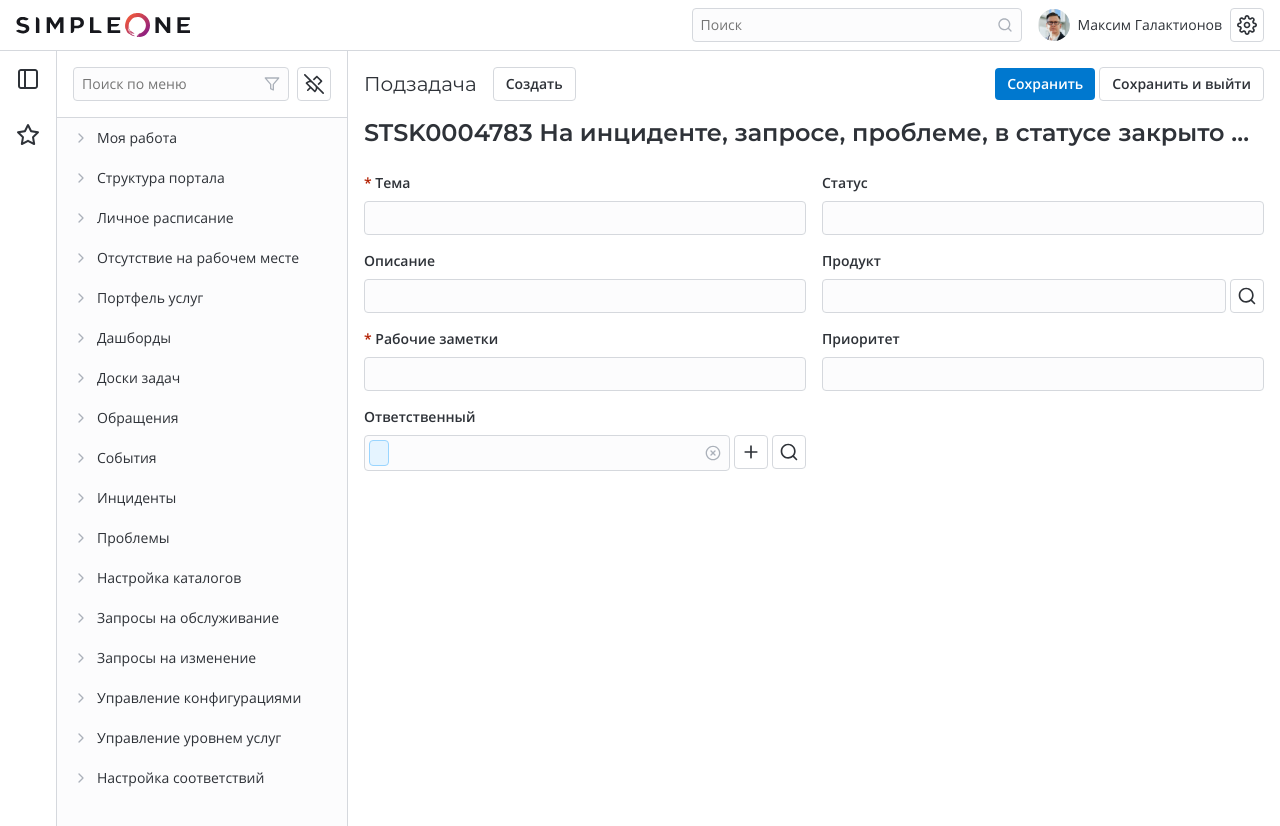
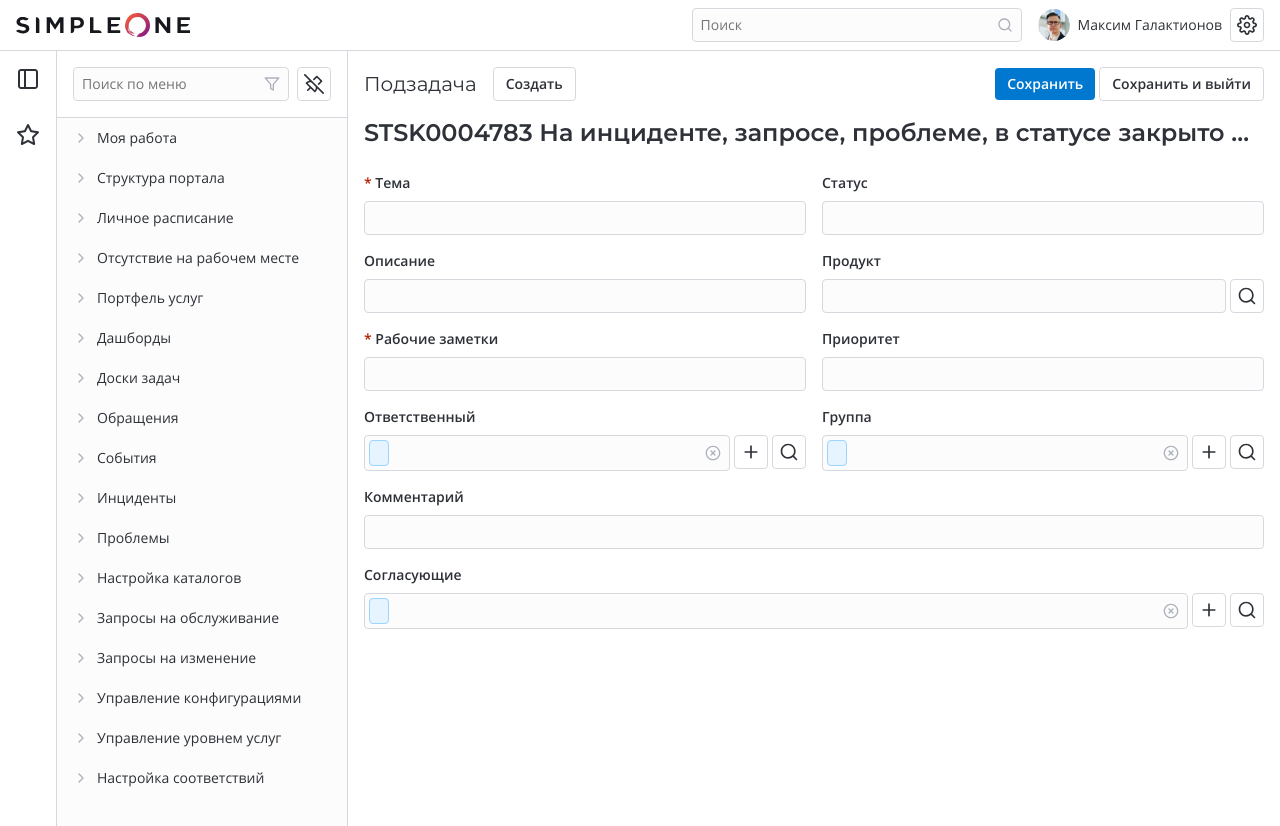
Before and after one commit to V0V45/simpleone, a React (Vite) app: page / in a window 1280 px wide. Shown: the top 826 px of the page. Built offline with nearby package versions, Linux system fonts and the light colour scheme.

Commit message:
Added 3 more elements

```diff
--- a/src/pages/home/home.jsx
+++ b/src/pages/home/home.jsx
@@ -74,6 +74,9 @@ export default function Home() {
             <TextField className={classes.notes} mb title="Рабочие заметки" isRequired />
             <TextField className={classes.priority} mb title="Приоритет" />
             <TextFieldObjective className={classes.responsible} mb title="Ответственный" />
+            <TextFieldObjective className={classes.group} mb title="Группа" />
+            <TextField className={classes.comments} mb title="Комментарий" />
+            <TextFieldObjective className={classes.coordinating} mb title="Согласующие" />
           </section>
         </section>
       </main>
```
